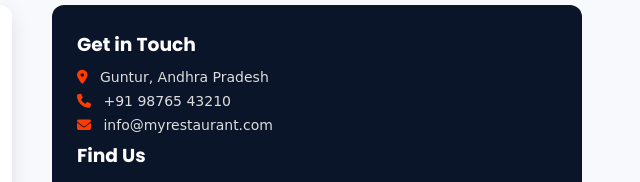
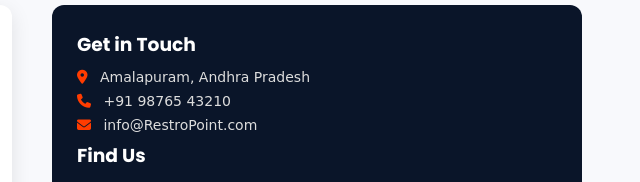
Before and after one commit to maheshdhulipudi45/RestroPointWebsite, a plain HTML site: page assets/PAGES/Contact.html in a window 1280 px wide. Shown: the part 133-315 px from the top of the page, 608-1248 px from the left. Drawn offline with Linux system fonts and the light colour scheme; a web font is replaced by a local one.

Commit message:
small code Updated

```diff
--- a/assets/PAGES/Contact.html
+++ b/assets/PAGES/Contact.html
@@ -71,13 +71,13 @@
       <!-- Contact Info -->
       <div class="contact-info">
         <h3>Get in Touch</h3>
-        <p><i class="fas fa-map-marker-alt"></i> Guntur, Andhra Pradesh</p>
+        <p><i class="fas fa-map-marker-alt"></i> Amalapuram, Andhra Pradesh</p>
         <p><i class="fas fa-phone"></i> +91 98765 43210</p>
-        <p><i class="fas fa-envelope"></i> info@myrestaurant.com</p>
+        <p><i class="fas fa-envelope"></i> info@RestroPoint.com</p>
 
         <h3>Find Us</h3>
         <div class="map">
-          <iframe src="https://www.google.com/maps/embed?pb=!1m18!1m12!1m3!1d3806.860442214951!2d80.43653971535859!3d16.306652788729998!2m3!1f0!2f0!3f0!3m2!1i1024!2i768!4f13.1!3m3!1m2!1s0x3a35fb0e4e7f5b05%3A0x4d8f3af8e6f7c03b!2sGuntur%2C%20Andhra%20Pradesh!5e0!3m2!1sen!2sin!4v1700000000000"
+          <iframe src="https://www.google.com/maps/embed?pb=!1m18!1m12!1m3!1d51784.05170014028!2d81.97135323410133!3d16.57383725014201!2m3!1f0!2f0!3f0!3m2!1i1024!2i768!4f13.1!3m3!1m2!1s0x3a37ef83f9204c7d%3A0x5f9453f5c41b161e!2sAmalapuram%2C%20Andhra%20Pradesh!5e1!3m2!1sen!2sin!4v1758535234974!5m2!1sen!2sin"
             width="100%" height="200" style="border:0;" allowfullscreen="" loading="lazy"></iframe>
         </div>
       </div>
```
